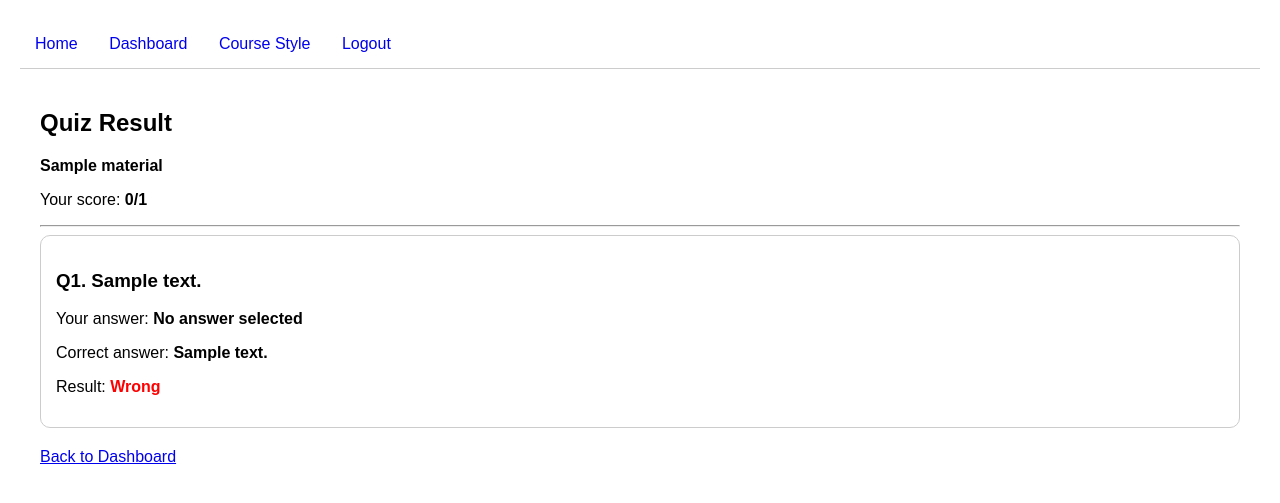
After one commit to lexusKY/tapafyp, a Flask app: page /quiz-result/1 in a window 1280 px wide. The commit adds this page. Shown: the top 503 px of the page. Run offline with Flask 3, Linux system fonts and the light colour scheme; a user stored in the database is signed in; tables that the repository leaves empty hold one stand-in row (values such as "Sample post").

Commit message:
Quiz page improvement
- page by page
- quiz answer output

```diff
--- a/app/routes.py
+++ b/app/routes.py
@@ -1,6 +1,6 @@
 import os
 from werkzeug.utils import secure_filename
-from flask import Blueprint, render_template, current_app, request, redirect, url_for, flash
+from flask import Blueprint, render_template, current_app, request, redirect, url_for, flash, session
 from flask_login import login_required, current_user
 
 from app import db
@@ -179,15 +179,109 @@ def generate_quiz(material_id):
     db.session.commit()
 
     flash("Interactive quiz generated successfully.", "success")
-    return redirect(url_for("main.quiz", material_id=material.id))
+    return redirect(url_for("main.start_quiz", material_id=material.id))
 
 
-@main.route("/quiz/<int:material_id>")
+@main.route("/start-quiz/<int:material_id>")
 @login_required
-def quiz(material_id):
+def start_quiz(material_id):
     material = Material.query.get_or_404(material_id)
-    questions = Question.query.filter_by(material_id=material.id).all()
-    return render_template("quiz.html", material=material, questions=questions)
+    questions = Question.query.filter_by(material_id=material.id).order_by(Question.id.asc()).all()
+
+    if not questions:
+        flash("No quiz questions generated yet.", "warning")
+        return redirect(url_for("main.dashboard"))
+
+    session[f"quiz_{material_id}_answers"] = {}
+    return redirect(url_for("main.quiz_question", material_id=material.id, question_number=1))
+
+
+@main.route("/quiz/<int:material_id>/<int:question_number>", methods=["GET", "POST"])
+@login_required
+def quiz_question(material_id, question_number):
+    material = Material.query.get_or_404(material_id)
+    questions = Question.query.filter_by(material_id=material.id).order_by(Question.id.asc()).all()
+
+    if not questions:
+        flash("No quiz questions found.", "warning")
+        return redirect(url_for("main.dashboard"))
+
+    total_questions = len(questions)
+
+    if question_number < 1 or question_number > total_questions:
+        return redirect(url_for("main.quiz_result", material_id=material.id))
+
+    current_question = questions[question_number - 1]
+    session_key = f"quiz_{material_id}_answers"
+    answers = session.get(session_key, {})
+
+    if request.method == "POST":
+        selected_choice_id = request.form.get("selected_choice")
+
+        if not selected_choice_id:
+            flash("Please select an answer before continuing.", "warning")
+            return redirect(url_for("main.quiz_question", material_id=material.id, question_number=question_number))
+
+        answers[str(current_question.id)] = int(selected_choice_id)
+        session[session_key] = answers
+
+        next_question_number = question_number + 1
+
+        if next_question_number > total_questions:
+            return redirect(url_for("main.quiz_result", material_id=material.id))
+
+        return redirect(url_for("main.quiz_question", material_id=material.id, question_number=next_question_number))
+
+    selected_answer = answers.get(str(current_question.id))
+
+    return render_template(
+        "quiz_question.html",
+        material=material,
+        question=current_question,
+        question_number=question_number,
+        total_questions=total_questions,
+        selected_answer=selected_answer
+    )
+
+
+@main.route("/quiz-result/<int:material_id>")
+@login_required
+def quiz_result(material_id):
+    material = Material.query.get_or_404(material_id)
+    questions = Question.query.filter_by(material_id=material.id).order_by(Question.id.asc()).all()
+
+    session_key = f"quiz_{material_id}_answers"
+    answers = session.get(session_key, {})
+
+    score = 0
+    results = []
+
+    for question in questions:
+        correct_choice = Choice.query.filter_by(question_id=question.id, is_correct=True).first()
+        selected_choice_id = answers.get(str(question.id))
+        selected_choice = Choice.query.get(selected_choice_id) if selected_choice_id else None
+
+        is_correct = selected_choice is not None and correct_choice is not None and selected_choice.id == correct_choice.id
+
+        if is_correct:
+            score += 1
+
+        results.append({
+            "question": question,
+            "selected_choice": selected_choice,
+            "correct_choice": correct_choice,
+            "is_correct": is_correct
+        })
+
+    total_questions = len(questions)
+
+    return render_template(
+        "quiz_result.html",
+        material=material,
+        score=score,
+        total_questions=total_questions,
+        results=results
+    )
 
 
 @main.route("/course-style")
--- a/app/templates/dashboard.html
+++ b/app/templates/dashboard.html
@@ -23,7 +23,7 @@
                     |
                     <a href="{{ url_for('main.view_material', material_id=material.id) }}">View Extracted Text</a>
                     |
-                    <a href="{{ url_for('main.quiz', material_id=material.id) }}">View Quiz</a>
+                    <a href="{{ url_for('main.start_quiz', material_id=material.id) }}">Start Quiz</a>
 
                     <form method="POST" action="{{ url_for('main.generate_quiz', material_id=material.id) }}" style="display:inline;">
                         <button type="submit">Generate Interactive Quiz</button>
--- /dev/null
+++ b/app/templates/quiz_result.html
@@ -0,0 +1,44 @@
+{% extends "base.html" %}
+
+{% block title %}Quiz Result - TAPA{% endblock %}
+
+{% block content %}
+    <h2>Quiz Result</h2>
+    <p><strong>{{ material.title }}</strong></p>
+    <p>Your score: <strong>{{ score }}/{{ total_questions }}</strong></p>
+
+    <hr>
+
+    {% for item in results %}
+        <div style="border: 1px solid #ccc; padding: 15px; margin-bottom: 20px; border-radius: 10px;">
+            <h3>Q{{ loop.index }}. {{ item.question.question_text }}</h3>
+
+            <p>
+                Your answer:
+                <strong>
+                    {% if item.selected_choice %}
+                        {{ item.selected_choice.choice_text }}
+                    {% else %}
+                        No answer selected
+                    {% endif %}
+                </strong>
+            </p>
+
+            <p>
+                Correct answer:
+                <strong>{{ item.correct_choice.choice_text if item.correct_choice else 'N/A' }}</strong>
+            </p>
+
+            <p>
+                Result:
+                {% if item.is_correct %}
+                    <strong style="color: green;">Correct</strong>
+                {% else %}
+                    <strong style="color: red;">Wrong</strong>
+                {% endif %}
+            </p>
+        </div>
+    {% endfor %}
+
+    <a href="{{ url_for('main.dashboard') }}">Back to Dashboard</a>
+{% endblock %}
```
Also changed, not shown: app/templates/quiz_question.html (added, +33 -0 lines).
